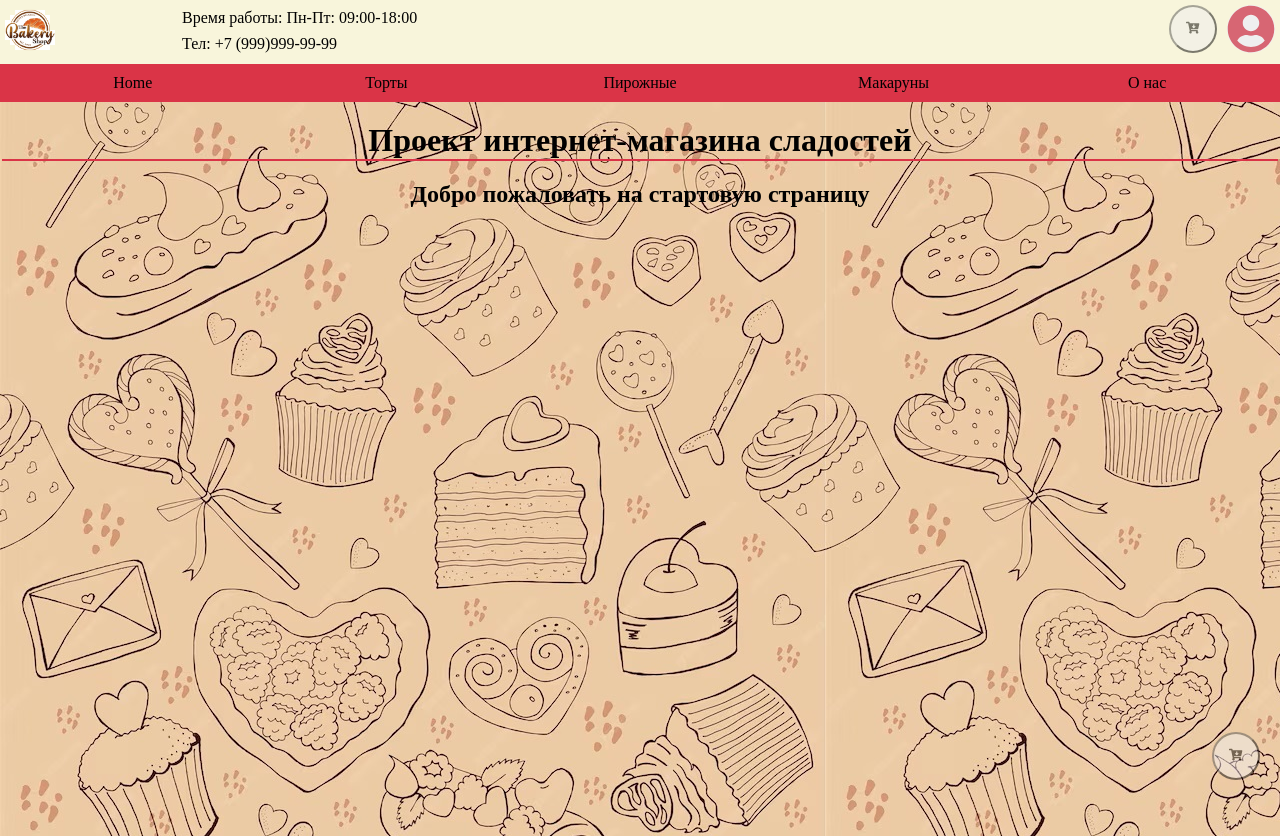
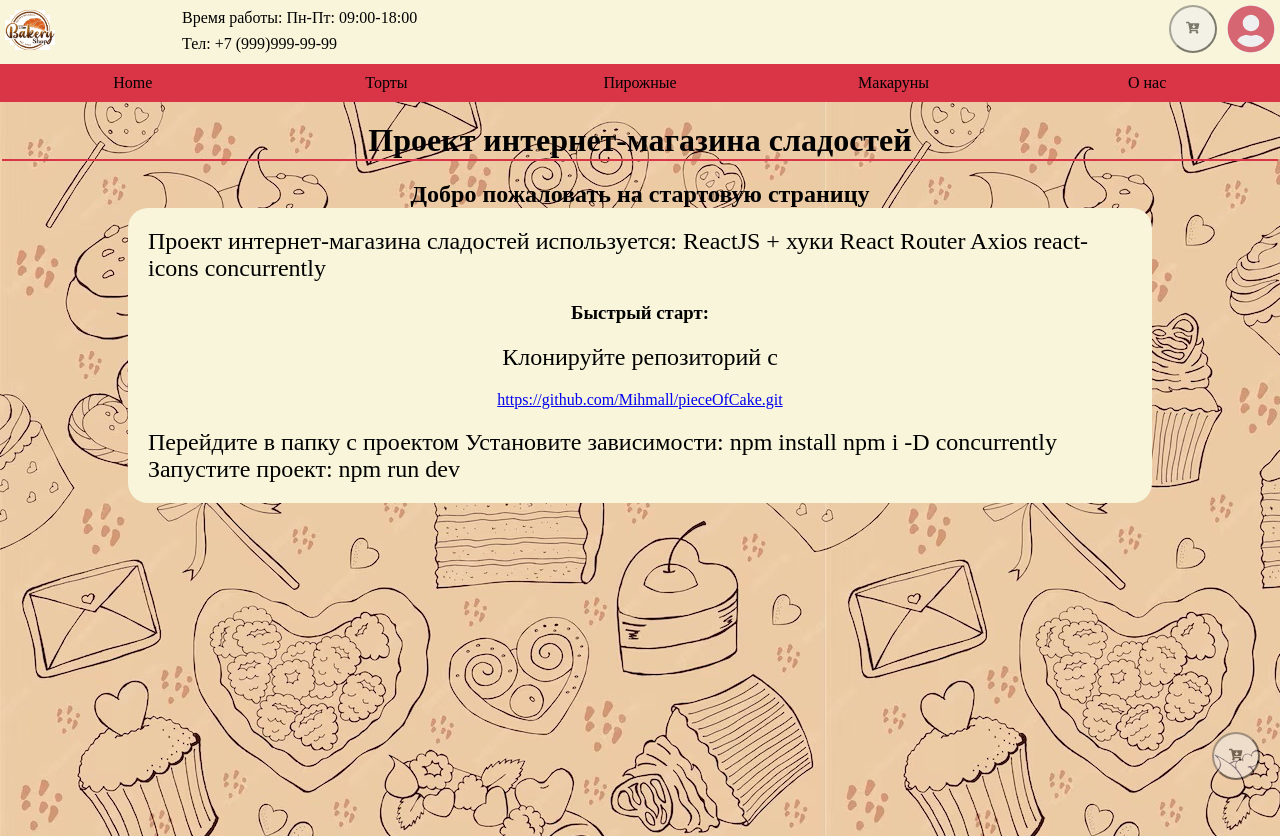
Before and after one commit to Mihmall/pieceOfCake, a Next.js app: page / in a window 1280 px wide. Built offline with nearby package versions, Linux system fonts and the light colour scheme; data requests are answered from the project's data file.

Commit message:
опять стили

```diff
--- a/src/data/catalog.json
+++ b/src/data/catalog.json
@@ -118,15 +118,5 @@
       "composition": "Состав: мука миндальная, сахар-песок, белок яичный, сливки натуральные, белый шоколад, пюре маракуйя"
     }
   ],
-  "ToCart": [
-    {
-      "id": "11",
-      "name": "Эклеры в креме",
-      "type": "eclar",
-      "image": "",
-      "cost": "250",
-      "specification": "Воздушные эклеры из нежного заварного теста с начинкой из сливочного крема на основе темного и белого бельгийского шоколада. Украшен шоколадной стружкой.",
-      "composition": "Состав: яйцо куриное, мука пшеничная в/с, масло сливочное, сахар-песок, Соль, сливки натуральные, молоко, темный шоколад, белый шоколад"
-    }
-  ]
+  "ToCart": []
 }
--- a/src/pages/index.jsx
+++ b/src/pages/index.jsx
@@ -6,16 +6,34 @@ const Home = () => {
     <>
       <Head>
         <meta name="viewport" content="width=device-width, initial-scale=1.0" />
-        <link rel="icon" href="/image/b9fv_cb9z_221114.svg" type="image/x-icon" />
+        <link
+          rel="icon"
+          href="/image/b9fv_cb9z_221114.svg"
+          type="image/x-icon"
+        />
         <title>PieceOfCake</title>
       </Head>
-      <main><div className="fon">
-        <h1>Проект интернет-магазина сладостей</h1>
+      <main>
+        <div className="fon">
+          <h1>Проект интернет-магазина сладостей</h1>
+          <h2>Добро пожаловать на стартовую страницу</h2>
+          <div className="start">
+            <p>
+              Проект интернет-магазина сладостей используется: ReactJS + хуки
+              React Router Axios react-icons concurrently
+            </p>
+            <h3>Быстрый старт:</h3>
 
-
-            <h2>Добро пожаловать на стартовую страницу</h2>
-            <h3></h3>
-            </div>
+            <p>Клонируйте репозиторий c </p>
+            <a href="https://github.com/Mihmall/pieceOfCake.git">
+              https://github.com/Mihmall/pieceOfCake.git
+            </a>
+            <p>
+              Перейдите в папку с проектом Установите зависимости: npm install
+              npm i -D concurrently Запустите проект: npm run dev
+            </p>
+          </div>
+        </div>
       </main>
     </>
   );
```
